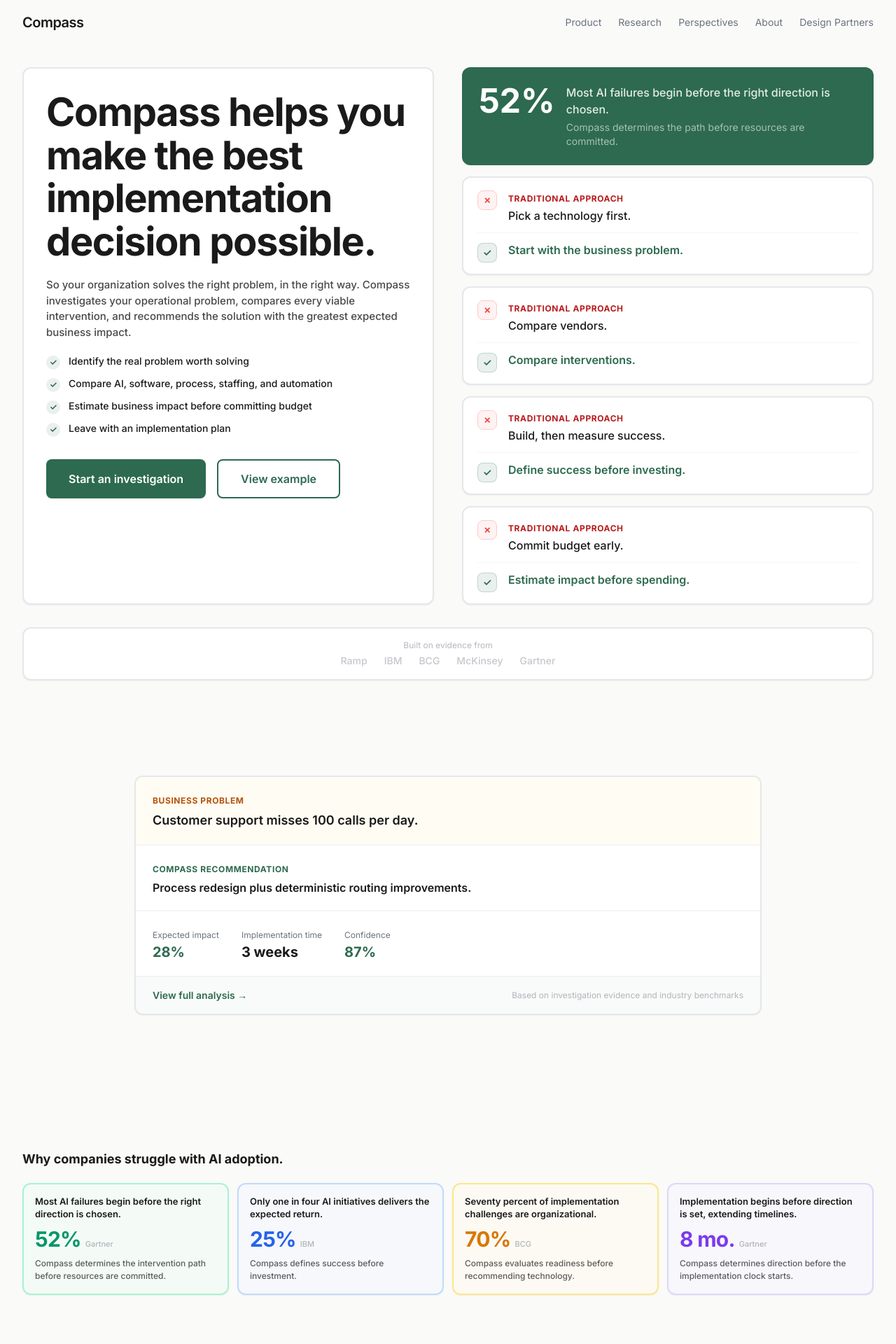
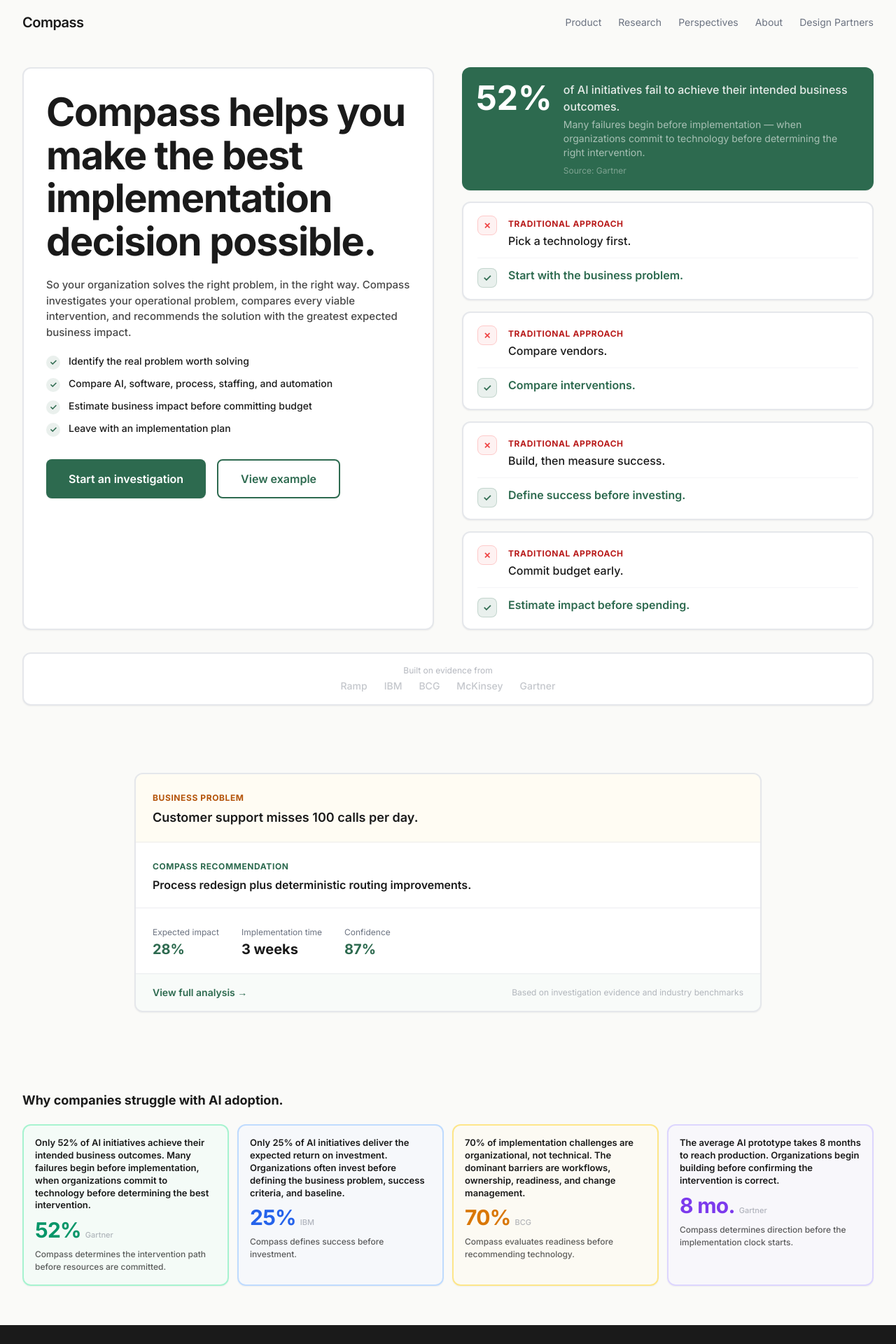
Before and after one commit to smithar106/Compass-Web, a Next.js app: page / in a window 1280 px wide. Shown: the top 1920 px of the page at 70% size. Built offline with nearby package versions, Linux system fonts and the light colour scheme.

Commit message:
narrative: self-contained statistics, tighter vertical rhythm (6rem→3.5rem), refined 52% card copy

```diff
--- a/src/app/page.tsx
+++ b/src/app/page.tsx
@@ -48,12 +48,13 @@ export default function HomePage() {
             </div>
             {/* Right: stat + decision mistakes */}
             <div className="space-y-4">
-              <div className="bg-forest text-white rounded-xl p-6 shadow-sm">
+              <div className="bg-forest text-white rounded-xl p-5 shadow-sm">
                 <div className="flex items-start gap-4">
                   <span className="text-5xl font-bold leading-none">52%</span>
                   <div>
-                    <p className="text-base text-cream/90 font-medium">Most AI failures begin before the right direction is chosen.</p>
-                    <p className="text-sm text-cream/60 mt-1">Compass determines the path before resources are committed.</p>
+                    <p className="text-base text-cream/90 font-medium">of AI initiatives fail to achieve their intended business outcomes.</p>
+                    <p className="text-sm text-cream/60 mt-1">Many failures begin before implementation — when organizations commit to technology before determining the right intervention.</p>
+                    <p className="text-xs text-cream/40 mt-2">Source: Gartner</p>
                   </div>
                 </div>
               </div>
@@ -96,7 +97,7 @@ export default function HomePage() {
       </section>
 
       {/* Example — product card */}
-      <section id="example" className="py-section bg-cream px-4 sm:px-6 lg:px-8">
+      <section id="example" className="py-[3.5rem] bg-cream px-4 sm:px-6 lg:px-8">
         <div className="mx-auto max-w-4xl">
           <div className="border-2 border-border rounded-xl bg-white shadow-sm overflow-hidden">
             {/* Problem */}
@@ -139,7 +140,7 @@ export default function HomePage() {
       </section>
 
       {/* Evidence — compact proof cards */}
-      <section className="py-section px-4 sm:px-6 lg:px-8">
+      <section className="py-[3.5rem] px-4 sm:px-6 lg:px-8">
         <div className="mx-auto max-w-7xl">
           <h2 className="text-lg font-bold text-ink">{site.evidence.headline}</h2>
           <div className="mt-5 grid grid-cols-2 lg:grid-cols-4 gap-3">
@@ -161,7 +162,7 @@ export default function HomePage() {
       </section>
 
       {/* CTA panel */}
-      <section className="py-section bg-ink text-cream px-4 sm:px-6 lg:px-8">
+      <section className="py-[3.5rem] bg-ink text-cream px-4 sm:px-6 lg:px-8">
         <div className="mx-auto max-w-3xl text-center">
           <h2 className="text-[28px] font-bold">{site.finalCta.headline}</h2>
           <p className="mt-4 text-[15px] text-cream/80">{site.finalCta.subtitle}</p>
--- a/src/content/site.ts
+++ b/src/content/site.ts
@@ -61,10 +61,10 @@ export const site = {
   evidence: {
     headline: "Why companies struggle with AI adoption.",
     cards: [
-      { meaning: "Most AI failures begin before the right direction is chosen.", value: "52%", source: "Gartner", connection: "Compass determines the intervention path before resources are committed.", color: "emerald" },
-      { meaning: "Only one in four AI initiatives delivers the expected return.", value: "25%", source: "IBM", connection: "Compass defines success before investment.", color: "blue" },
-      { meaning: "Seventy percent of implementation challenges are organizational.", value: "70%", source: "BCG", connection: "Compass evaluates readiness before recommending technology.", color: "amber" },
-      { meaning: "Implementation begins before direction is set, extending timelines.", value: "8 mo.", source: "Gartner", connection: "Compass determines direction before the implementation clock starts.", color: "violet" },
+      { meaning: "Only 52% of AI initiatives achieve their intended business outcomes. Many failures begin before implementation, when organizations commit to technology before determining the best intervention.", value: "52%", source: "Gartner", connection: "Compass determines the intervention path before resources are committed.", color: "emerald" },
+      { meaning: "Only 25% of AI initiatives deliver the expected return on investment. Organizations often invest before defining the business problem, success criteria, and baseline.", value: "25%", source: "IBM", connection: "Compass defines success before investment.", color: "blue" },
+      { meaning: "70% of implementation challenges are organizational, not technical. The dominant barriers are workflows, ownership, readiness, and change management.", value: "70%", source: "BCG", connection: "Compass evaluates readiness before recommending technology.", color: "amber" },
+      { meaning: "The average AI prototype takes 8 months to reach production. Organizations begin building before confirming the intervention is correct.", value: "8 mo.", source: "Gartner", connection: "Compass determines direction before the implementation clock starts.", color: "violet" },
     ],
     cta: "Start your investigation",
   },
--- a/tailwind.config.ts
+++ b/tailwind.config.ts
@@ -24,7 +24,7 @@ const config: Config = {
         small: ["0.875rem", { lineHeight: "1.5" }],
       },
       spacing: {
-        section: "6rem",
+        section: "3.5rem",
       },
     },
   },
```
Also changed, not shown: 1 other file (tests, documents, lock files or other folders).
